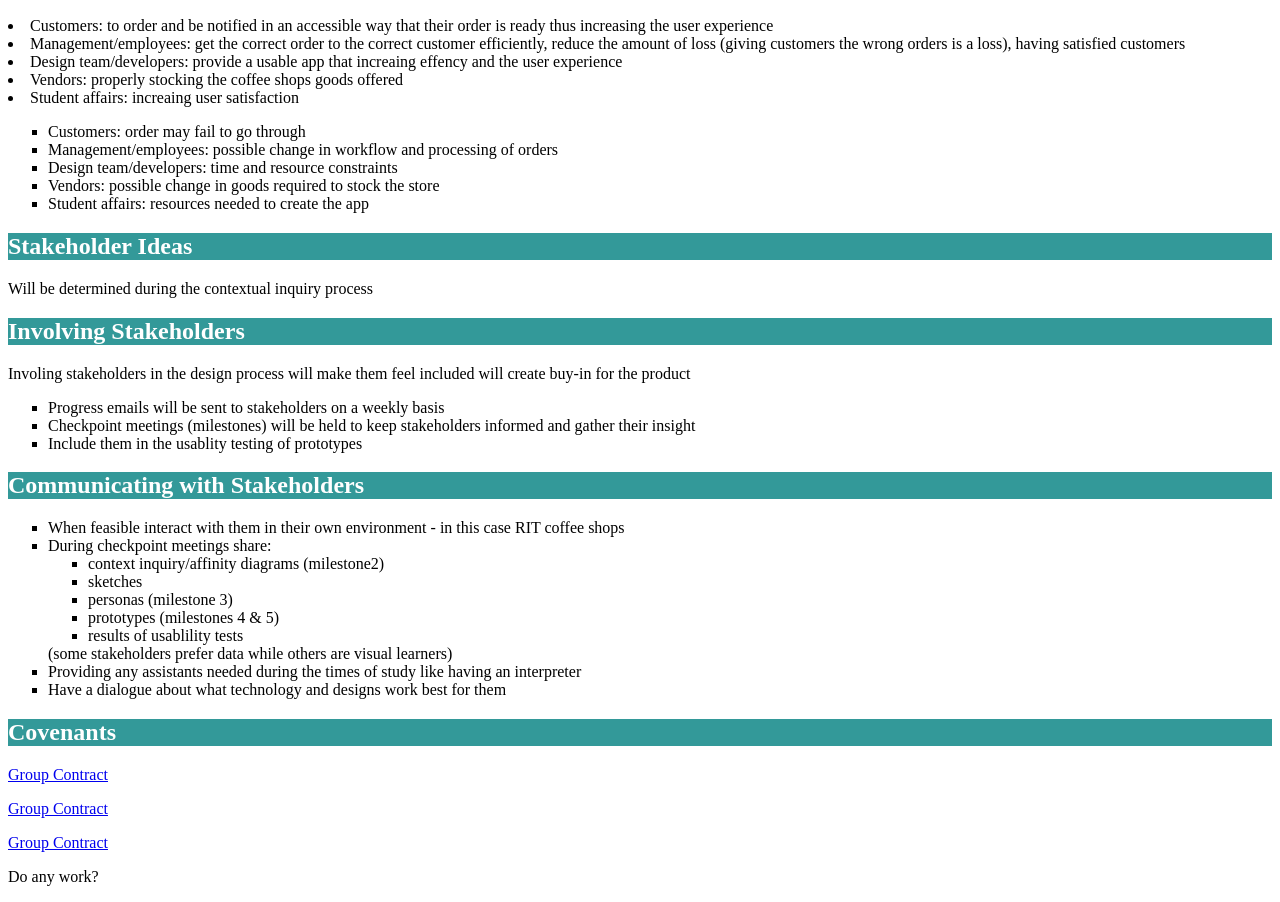
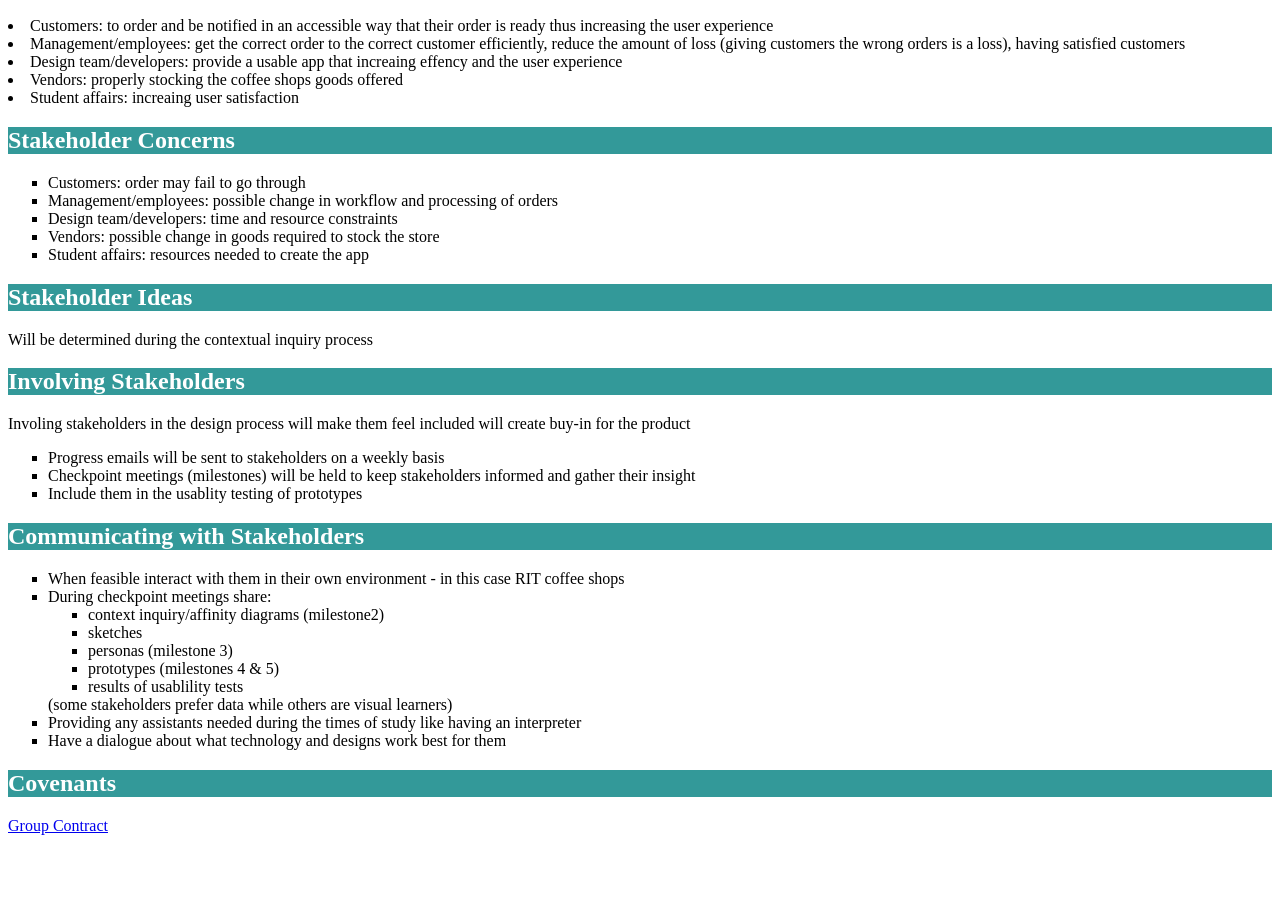
Before and after one commit to gmb7804/620-project, a plain HTML site: page index.html in a window 1280 px wide. Shown: the part 690-1592 px from the top of the page. After the commit the page ends 1541 px from the top, so only its background shows below. Drawn offline with Linux system fonts and the light colour scheme.

Commit message:
Update index.html

```diff
--- a/index.html
+++ b/index.html
@@ -45,7 +45,7 @@
 			<li>Vendors: properly stocking the coffee shops goods offered</li>
 			<li>Student affairs: increaing user satisfaction</li>
 		</ul>
-	<Stakeholder Concerns</h2>
+	<h2>Stakeholder Concerns</h2>
 		<ul>
 			<li>Customers: order may fail to go through
 			<li>Management/employees: possible change in workflow and processing of orders</li>
@@ -78,10 +78,8 @@
 			<li>Have a dialogue about what technology and designs work best for them</li>
 		</ul>
 	<h2>Covenants</h2>
-		<p><a href="https://github.com/gmb7804/620-project/GroupContract.pdf">Group Contract</a></p>
-		<p><a href="http://github.com/gmb7804/620-project/GroupContract.pdf">Group Contract</a></p>
 		<p><a href="GroupContract.pdf">Group Contract</a></p>
-	<p>Do any work?</p>
+
 
 </body>
 </html>
```
